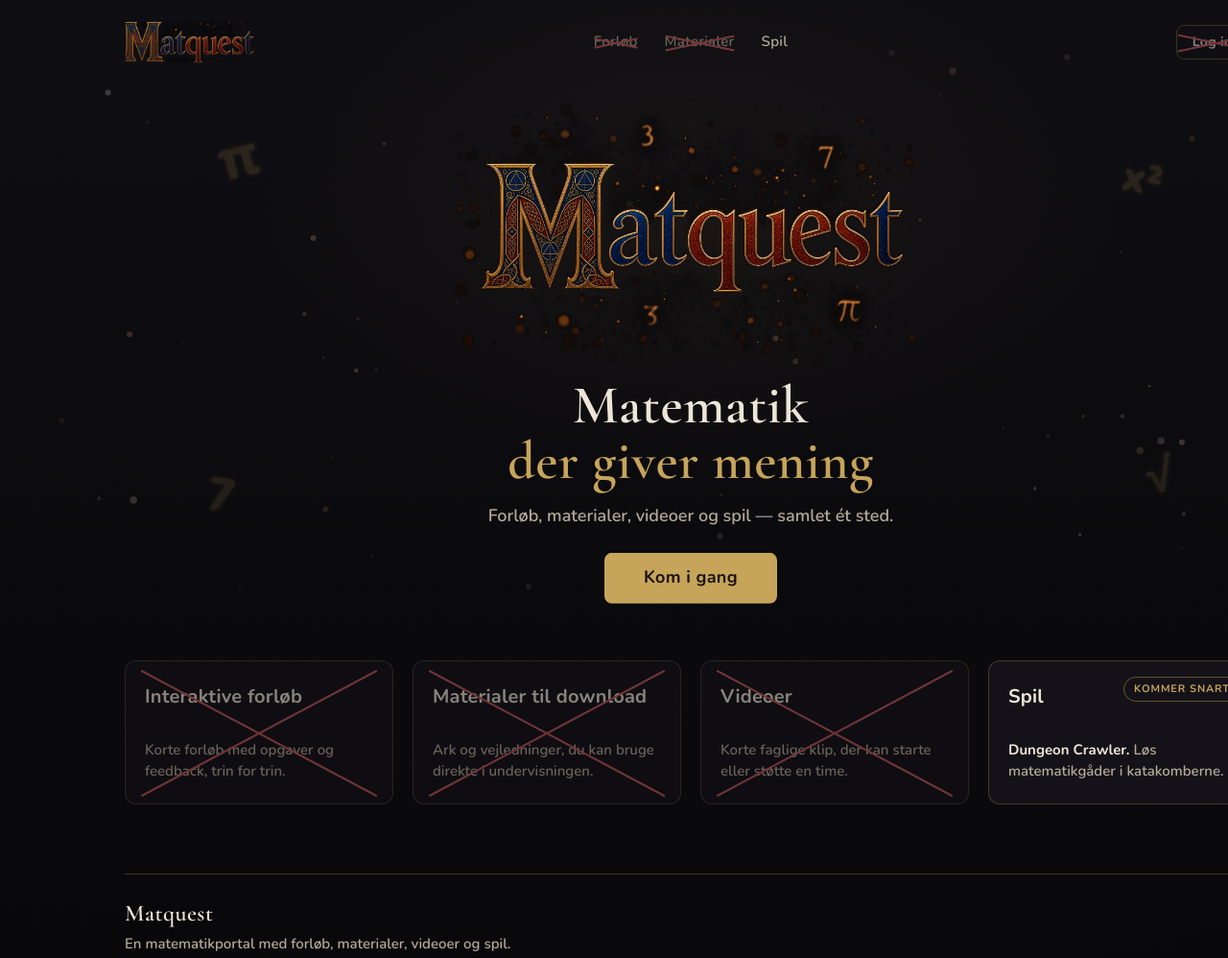
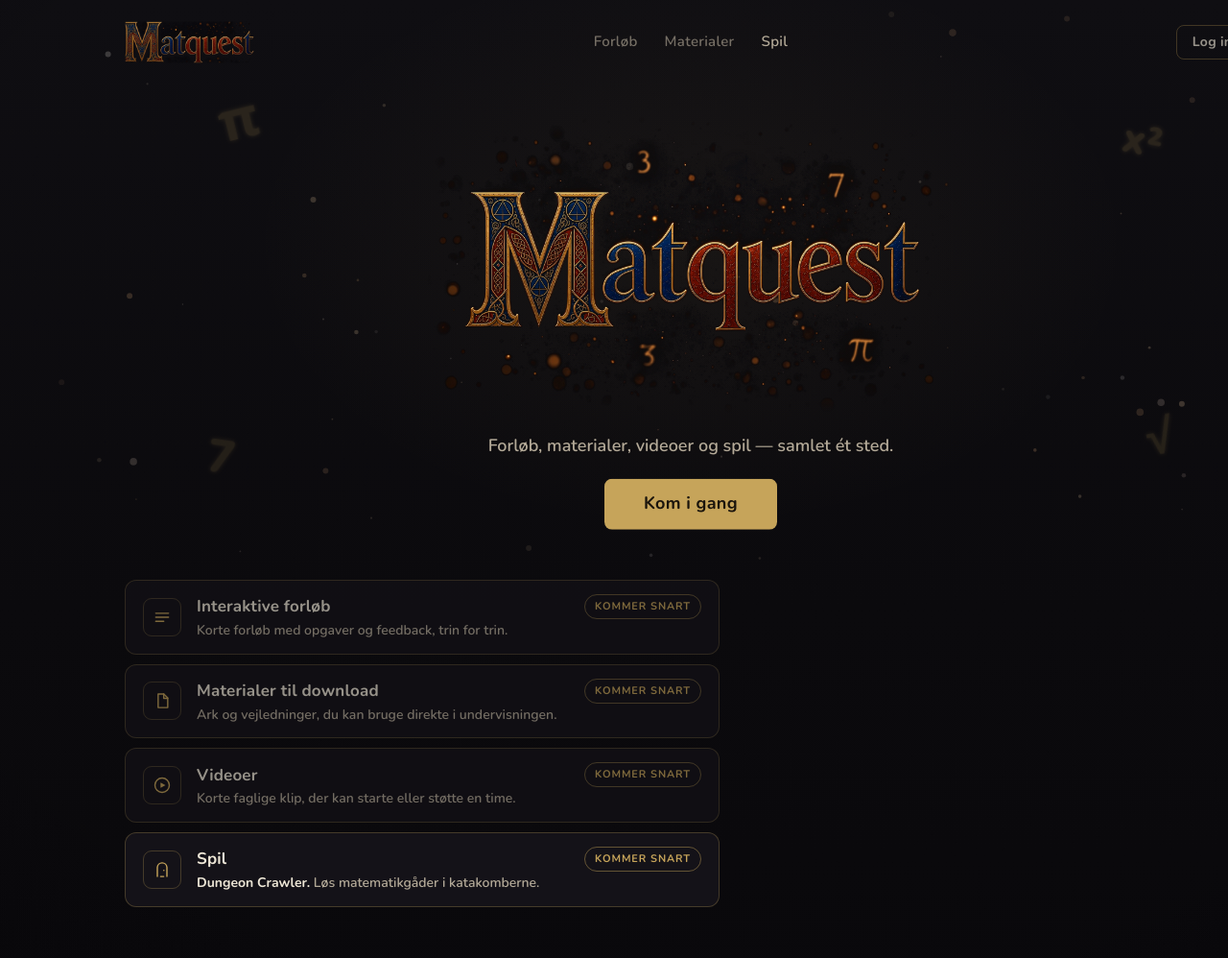
Before and after one commit to jkofoed90-cloud/laeringsportal-test, a plain HTML site: page index.html in a window 1280 px wide. Shown: the top 998 px of the page at 96% size. Drawn offline with nearby package versions, Linux system fonts and the light colour scheme.

Commit message:
Fjern hero-overskriften og alle røde kryds, og vis forsidens felter som en kompakt stak til venstre.

```diff
--- a/index.html
+++ b/index.html
@@ -3,7 +3,7 @@
 <head>
   <meta charset="utf-8">
   <meta name="viewport" content="width=device-width, initial-scale=1">
-  <title>Matquest — Matematik der giver mening</title>
+  <title>Matquest</title>
   <meta name="description" content="Matquest samler forløb, materialer, videoer og spil til matematik.">
   <link rel="preconnect" href="https://fonts.googleapis.com">
   <link rel="preconnect" href="https://fonts.gstatic.com" crossorigin>
@@ -115,8 +115,8 @@
   </g>
 </svg></div>
     <div class="stage-copy">
+      <h1 class="sr-only">Matquest</h1>
       <img class="hero-logo" src="assets/matquest-logo.png" alt="Matquest" width="960" height="540">
-      <h1>Matematik <span class="accent-word">der giver mening</span></h1>
       <p class="lead">Forløb, materialer, videoer og spil — samlet ét sted.</p>
       <div class="hero-actions">
         <a class="btn btn-play" href="#indhold">Kom i gang</a>
@@ -129,27 +129,58 @@
       <ul class="how-list">
         <li>
           <a class="how-item ikke-i-brug" aria-disabled="true">
+            <span class="how-icon" aria-hidden="true">
+              <svg viewBox="0 0 24 24" fill="none" stroke="currentColor" stroke-width="1.7" stroke-linecap="round" stroke-linejoin="round"><path d="M4 7h16M4 12h16M4 17h10"/></svg>
+            </span>
+            <span class="how-body">
+              <span class="how-title-row">
                 <h2>Interaktive forløb</h2>
+                <span class="pill">Kommer snart</span>
+              </span>
               <p>Korte forløb med opgaver og feedback, trin for trin.</p>
+            </span>
           </a>
         </li>
         <li>
           <a class="how-item ikke-i-brug" aria-disabled="true">
+            <span class="how-icon" aria-hidden="true">
+              <svg viewBox="0 0 24 24" fill="none" stroke="currentColor" stroke-width="1.7" stroke-linecap="round" stroke-linejoin="round"><path d="M7 3.5h7l5 5V20.5H7z"/><path d="M14 3.5V9h5"/></svg>
+            </span>
+            <span class="how-body">
+              <span class="how-title-row">
                 <h2>Materialer til download</h2>
+                <span class="pill">Kommer snart</span>
+              </span>
               <p>Ark og vejledninger, du kan bruge direkte i undervisningen.</p>
+            </span>
           </a>
         </li>
         <li>
           <a class="how-item ikke-i-brug" aria-disabled="true">
+            <span class="how-icon" aria-hidden="true">
+              <svg viewBox="0 0 24 24" fill="none" stroke="currentColor" stroke-width="1.7" stroke-linecap="round" stroke-linejoin="round"><circle cx="12" cy="12" r="9"/><path d="M10 8.8l6.2 3.2L10 15.2z" fill="currentColor" stroke="none"/></svg>
+            </span>
+            <span class="how-body">
+              <span class="how-title-row">
                 <h2>Videoer</h2>
+                <span class="pill">Kommer snart</span>
+              </span>
               <p>Korte faglige klip, der kan starte eller støtte en time.</p>
+            </span>
           </a>
         </li>
         <li>
           <a class="how-item how-item-spil" href="spil/">
+            <span class="how-icon" aria-hidden="true">
+              <svg viewBox="0 0 24 24" fill="none" stroke="currentColor" stroke-width="1.7" stroke-linecap="round" stroke-linejoin="round"><path d="M6 20.5V9A6 6 0 0 1 12 3.5 6 6 0 0 1 18 9v11.5"/><path d="M10 20.5h4"/><circle cx="14.2" cy="13" r="0.9" fill="currentColor" stroke="none"/></svg>
+            </span>
+            <span class="how-body">
+              <span class="how-title-row">
+                <h2>Spil</h2>
                 <span class="pill">Kommer snart</span>
-            <h2>Spil</h2>
+              </span>
               <p><strong>Dungeon Crawler.</strong> Løs matematikgåder i katakomberne.</p>
+            </span>
           </a>
         </li>
       </ul>
--- a/spil/style.css
+++ b/spil/style.css
@@ -272,11 +272,5 @@ a.game-card:focus-visible { outline: 2px solid var(--gold); outline-offset: 3px;
   .btn, .game-card { transition: none; }
 }
 
-/* Markering: ikke i brug endnu */
-.ikke-i-brug { position: relative; cursor: not-allowed; opacity: .55; }
-.ikke-i-brug::before, .ikke-i-brug::after {
-  content: ""; position: absolute; left: 0; right: 0; top: 50%;
-  border-top: 2px solid #c45a5a; pointer-events: none;
-}
-.ikke-i-brug::before { transform: rotate(var(--x-angle, 12deg)); }
-.ikke-i-brug::after { transform: rotate(calc(var(--x-angle, 12deg) * -1)); }
+/* Markering: ikke i brug endnu — dimmet, uden kryds */
+.ikke-i-brug { cursor: not-allowed; opacity: .62; }
--- a/style.css
+++ b/style.css
@@ -122,20 +122,20 @@ ul { list-style: none; }
 }
 .btn-secondary:hover { border-color: var(--gold); color: var(--gold); }
 
-.stage { position: relative; width: 1440px; height: 680px; margin: 0 auto; overflow: hidden; }
+.stage { position: relative; width: 1440px; height: 600px; margin: 0 auto; overflow: hidden; }
 .stage-art { position: absolute; inset: 0; z-index: 0; }
-.stage-art .scene { width: 1440px; height: 680px; }
+.stage-art .scene { width: 1440px; height: 600px; }
 .stage-copy {
   position: absolute;
   z-index: 2;
-  left: 50%; top: 50%; transform: translate(-50%, -46%);
+  left: 50%; top: 50%; transform: translate(-50%, -42%);
   width: 980px;
   text-align: center;
 }
 .hero-logo {
-  width: 520px;
+  width: 560px;
   height: auto;
-  margin: 0 auto 6px;
+  margin: 0 auto 18px;
 }
 .kicker {
   display: flex; align-items: center; justify-content: center; gap: 12px;
@@ -173,42 +173,75 @@ ul { list-style: none; }
   font-size: 18px;
   font-weight: 600;
   max-width: 32em;
-  margin: 0 auto 26px;
+  margin: 0 auto 22px;
   line-height: 1.45;
 }
 .hero-actions { display: flex; justify-content: center; align-items: center; gap: 14px; }
 
-.how { width: var(--content); margin: 0 auto; padding: 8px 0 72px; }
-.how-list { display: grid; grid-template-columns: repeat(4, 1fr); gap: 20px; }
+.sr-only {
+  position: absolute;
+  width: 1px;
+  height: 1px;
+  padding: 0;
+  margin: -1px;
+  overflow: hidden;
+  clip: rect(0, 0, 0, 0);
+  white-space: nowrap;
+  border: 0;
+}
+
+.how { width: var(--content); margin: 0 auto; padding: 4px 0 72px; }
+.how-list {
+  display: flex;
+  flex-direction: column;
+  gap: 10px;
+  width: 620px;
+  margin: 0;
+}
 .how-item {
-  display: block;
-  height: 100%;
+  display: flex;
+  flex-direction: row;
+  align-items: center;
+  gap: 16px;
+  min-height: 76px;
   background: var(--panel);
   border: 1px solid var(--gold-line);
   border-radius: 12px;
-  padding: 24px 20px 22px;
+  padding: 14px 18px;
   transition: border-color 0.15s ease;
 }
 .how-item:hover { border-color: var(--gold-line-strong); }
 .how-item:focus-visible { outline: 2px solid var(--gold); outline-offset: 3px; }
+.how-icon {
+  flex: 0 0 40px;
+  width: 40px;
+  height: 40px;
+  display: flex;
+  align-items: center;
+  justify-content: center;
+  color: var(--gold);
+  border: 1px solid var(--gold-line);
+  border-radius: 9px;
+}
+.how-icon svg { width: 20px; height: 20px; display: block; }
+.how-body { flex: 1; min-width: 0; }
+.how-title-row {
+  display: flex;
+  align-items: center;
+  gap: 10px;
+}
 .how-item h2 {
   font-family: var(--font-body);
   font-weight: 700;
-  font-size: 20px;
+  font-size: 17px;
   letter-spacing: 0.01em;
-  margin-bottom: 8px;
+  margin: 0;
   color: var(--text);
   line-height: 1.25;
-  min-height: 2.5em;
 }
-.how-item p { color: var(--muted); font-size: 15px; font-weight: 600; line-height: 1.45; }
+.how-item p { color: var(--muted); font-size: 14px; font-weight: 600; line-height: 1.4; margin-top: 2px; }
 .how-item p strong { color: var(--text); font-weight: 700; }
-.how-item-spil { position: relative; padding-right: 18px; }
-.how-item-spil .pill {
-  position: absolute;
-  top: 16px;
-  right: 16px;
-}
+.how-title-row .pill { margin-left: auto; flex-shrink: 0; }
 
 .foot {
   width: var(--content); margin: 0 auto; padding: 22px 0 48px;
@@ -221,13 +254,6 @@ ul { list-style: none; }
   .btn, .how-item { transition: none; }
 }
 
-/* Markering: ikke i brug endnu */
-.ikke-i-brug { position: relative; cursor: not-allowed; opacity: .55; }
-.ikke-i-brug::before, .ikke-i-brug::after {
-  content: ""; position: absolute; left: 0; right: 0; top: 50%;
-  border-top: 2px solid #c45a5a; pointer-events: none;
-}
-.ikke-i-brug::before { transform: rotate(var(--x-angle, 12deg)); }
-.ikke-i-brug::after { transform: rotate(calc(var(--x-angle, 12deg) * -1)); }
-.how-item.ikke-i-brug { --x-angle: 28deg; }
+/* Markering: ikke i brug endnu — dimmet, uden kryds */
+.ikke-i-brug { cursor: not-allowed; opacity: .62; }
 .how-item.ikke-i-brug:hover { border-color: var(--gold-line); }
```
Lines whose indentation alone changed are shown as unchanged.
